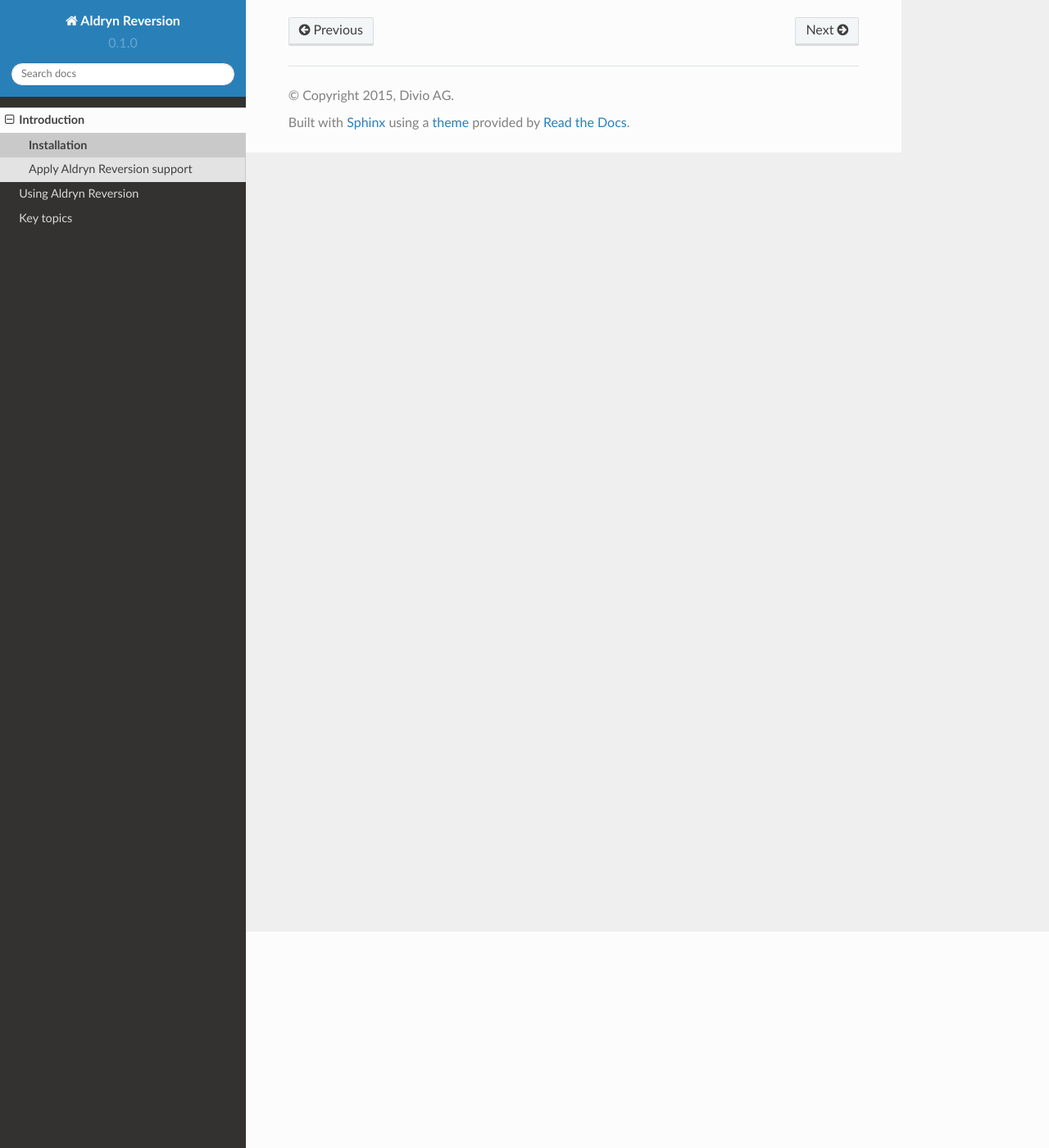
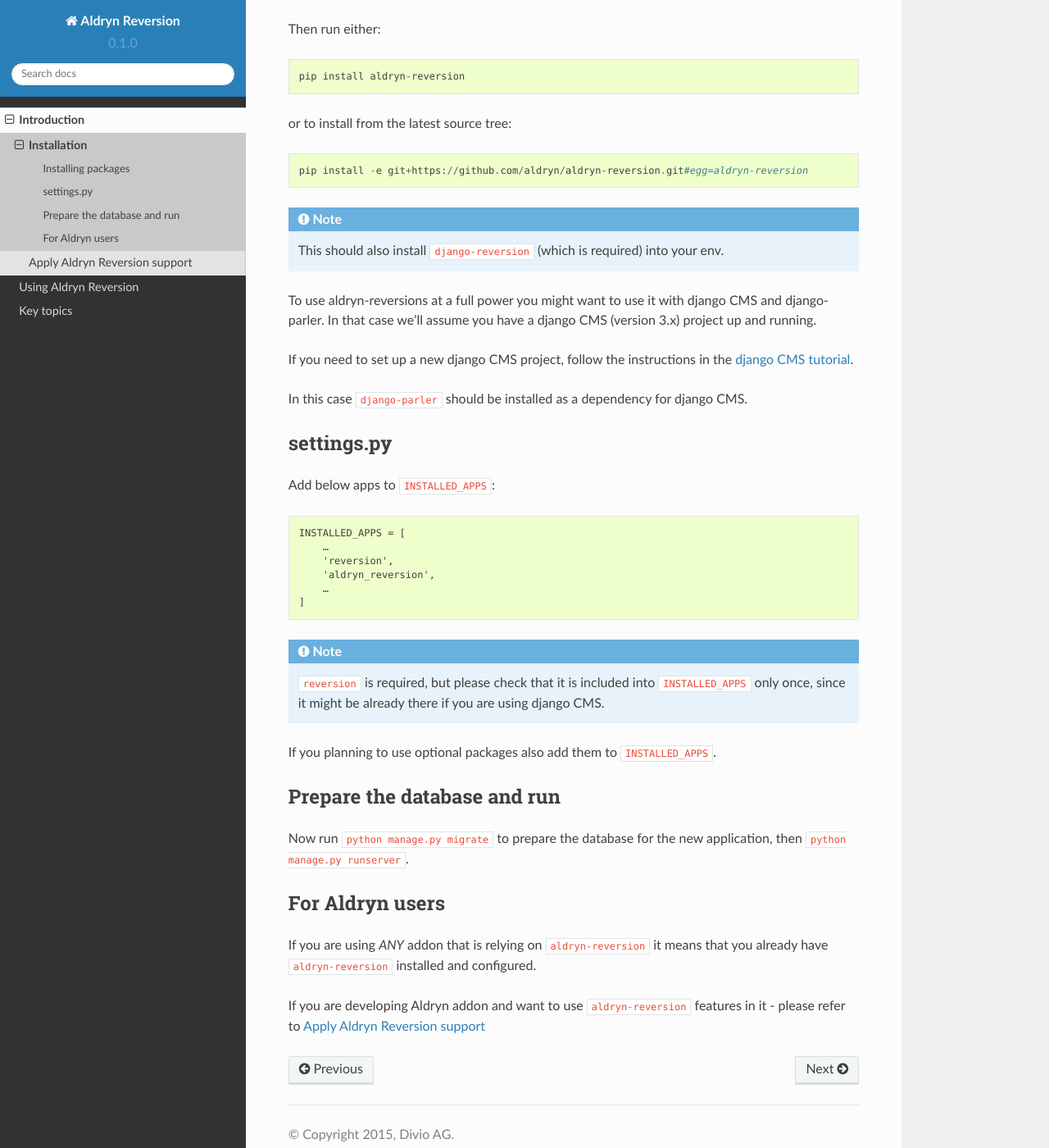
Before and after one commit to aldryn/aldryn-reversion, a Sphinx documentation site: the page built from docs/introduction/installation.rst, in a window 1280 px wide and 1400 px high, scrolled down 264 px. Shown: the whole window at 82% size. Built offline with Sphinx 7.4.7 and the Read the Docs theme 2.0.0, drawn with Linux system fonts in a browser that asks for light colours; some of the changed text lies outside the part shown.

Commit message:
Documentation: remove 2 of 3 todos, more info on registration and install

```diff
--- a/docs/introduction/installation.rst
+++ b/docs/introduction/installation.rst
@@ -2,4 +2,71 @@
 Installation
 ############
 
-.. todo:: Please add installation instructions following the example of https://github.com/aldryn/aldryn-jobs/blob/master/docs/introduction/installation.rst
+Most likely you don't need to install this addon by yourself, and it is
+installed as a dependency for other addon.
+
+*******************
+Installing packages
+*******************
+
+Then run either::
+
+    pip install aldryn-reversion
+
+or to install from the latest source tree::
+
+    pip install -e git+https://github.com/aldryn/aldryn-reversion.git#egg=aldryn-reversion
+
+
+.. note::
+   This should also install ``django-reversion`` (which is required) into your
+   env.
+
+To use aldryn-reversions at a full power you might want to use it with
+django CMS and django-parler. In that case we'll assume you have a
+django CMS (version 3.x) project up and running.
+
+If you need to set up a new django CMS project, follow the instructions
+in the `django CMS tutorial
+<http://docs.django-cms.org/en/develop/introduction/install.html>`_.
+
+In this case ``django-parler`` should be installed as a dependency for
+django CMS.
+
+
+***********
+settings.py
+***********
+
+Add below apps to ``INSTALLED_APPS``: ::
+
+    INSTALLED_APPS = [
+        …
+        'reversion',
+        'aldryn_reversion',
+        …
+    ]
+
+.. note::
+   ``reversion`` is required, but please check that it is included into
+   ``INSTALLED_APPS`` only once, since it might be already there if you are
+   using django CMS.
+
+If you planning to use optional packages also add them to ``INSTALLED_APPS``.
+
+****************************
+Prepare the database and run
+****************************
+
+Now run ``python manage.py migrate`` to prepare the database for the new
+application, then ``python manage.py runserver``.
+
+****************
+For Aldryn users
+****************
+
+If you are using *ANY* addon that is relying on ``aldryn-reversion`` it means
+that you already have ``aldryn-reversion`` installed and configured.
+
+If you are developing Aldryn addon and want to use ``aldryn-reversion``
+features in it - please refer to :doc:`configuration`
```
Also changed, not shown: docs/introduction/configuration.rst (+24 -12 lines).
